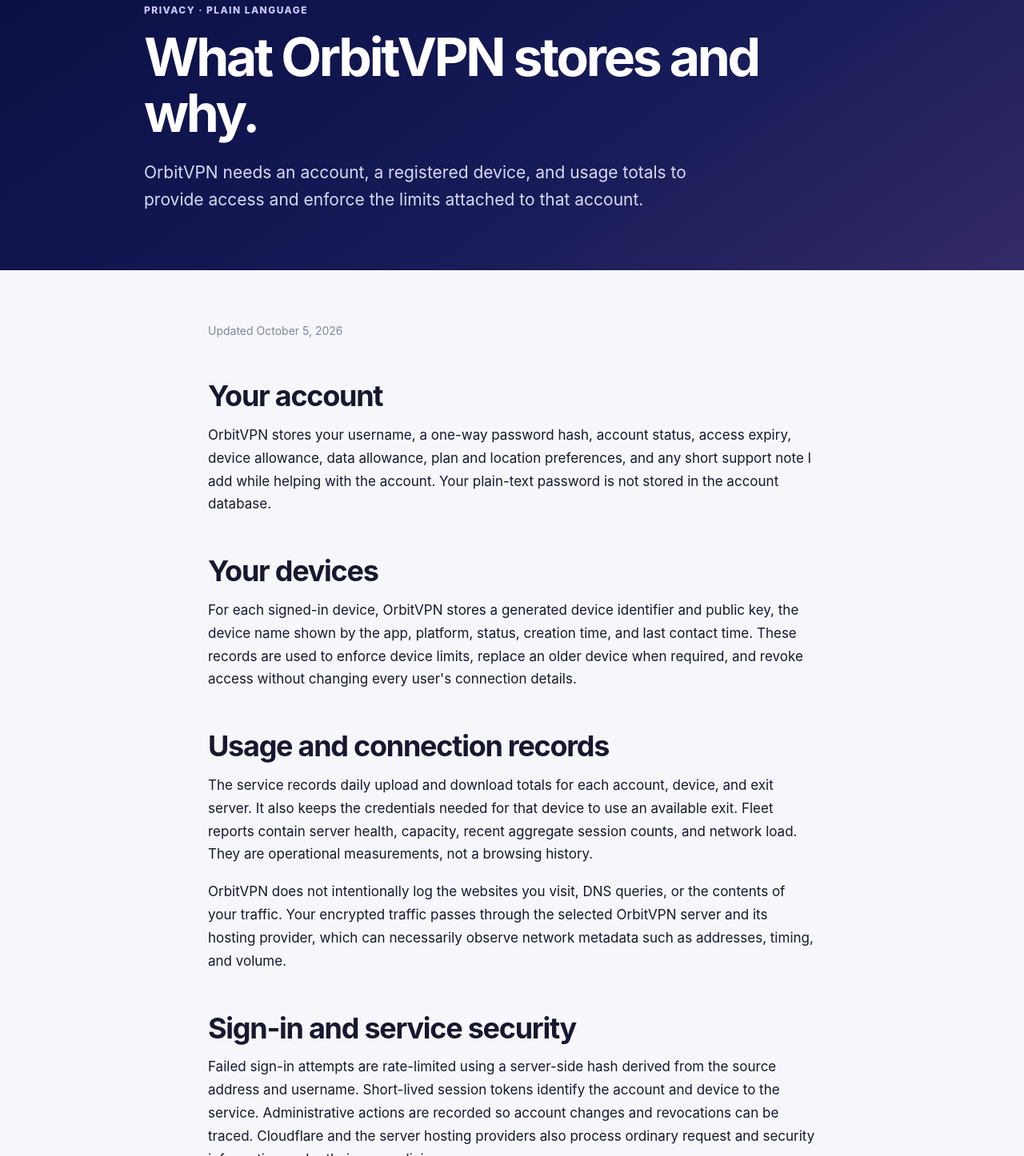
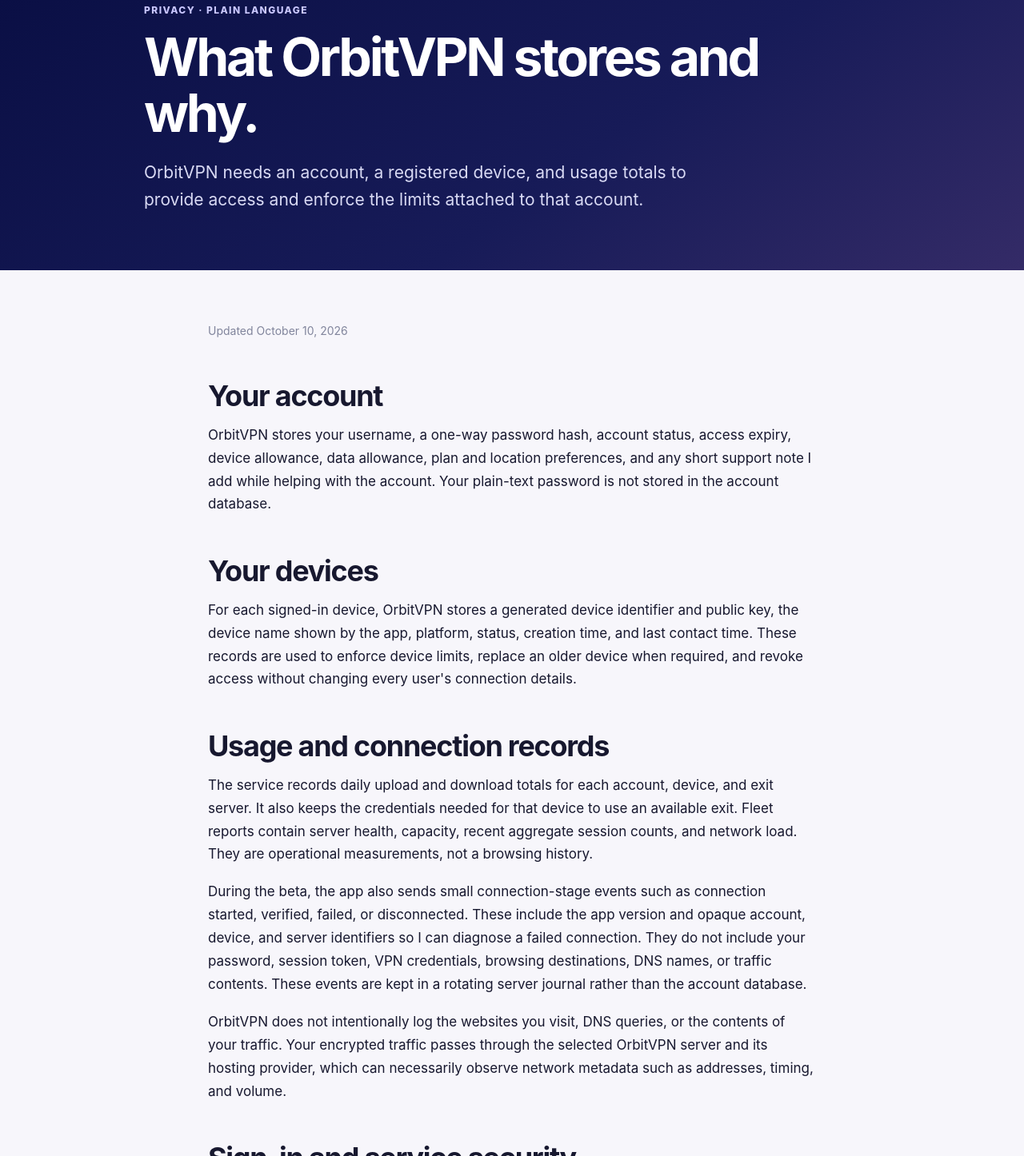
Before and after one commit to furqan-ahm/orbitlan-site, a website: page orbitvpn/privacy/index.html in a window 1280 px wide. Shown: the part 149-1595 px from the top of the page at 80% size. Drawn offline with Linux system fonts and the light colour scheme.

Commit message:
Document beta connection diagnostics

```diff
--- a/orbitvpn/privacy/index.html
+++ b/orbitvpn/privacy/index.html
@@ -32,7 +32,7 @@
   "name": "OrbitVPN Privacy",
   "url": "https://orbitlan.site/orbitvpn/privacy/",
   "isPartOf": {"@type": "WebSite", "name": "OrbitVPN", "url": "https://orbitlan.site/orbitvpn/"},
-  "dateModified": "2026-10-05"
+  "dateModified": "2026-10-10"
 }
 </script>
 </head>
@@ -53,7 +53,7 @@
   </header>
   <article class="article">
     <div class="wrap article-body">
-      <p class="meta">Updated October 5, 2026</p>
+      <p class="meta">Updated October 10, 2026</p>
 
       <h2>Your account</h2>
       <p>OrbitVPN stores your username, a one-way password hash, account status, access expiry, device allowance, data allowance, plan and location preferences, and any short support note I add while helping with the account. Your plain-text password is not stored in the account database.</p>
@@ -63,6 +63,7 @@
 
       <h2>Usage and connection records</h2>
       <p>The service records daily upload and download totals for each account, device, and exit server. It also keeps the credentials needed for that device to use an available exit. Fleet reports contain server health, capacity, recent aggregate session counts, and network load. They are operational measurements, not a browsing history.</p>
+      <p>During the beta, the app also sends small connection-stage events such as connection started, verified, failed, or disconnected. These include the app version and opaque account, device, and server identifiers so I can diagnose a failed connection. They do not include your password, session token, VPN credentials, browsing destinations, DNS names, or traffic contents. These events are kept in a rotating server journal rather than the account database.</p>
       <p>OrbitVPN does not intentionally log the websites you visit, DNS queries, or the contents of your traffic. Your encrypted traffic passes through the selected OrbitVPN server and its hosting provider, which can necessarily observe network metadata such as addresses, timing, and volume.</p>
 
       <h2>Sign-in and service security</h2>
```
